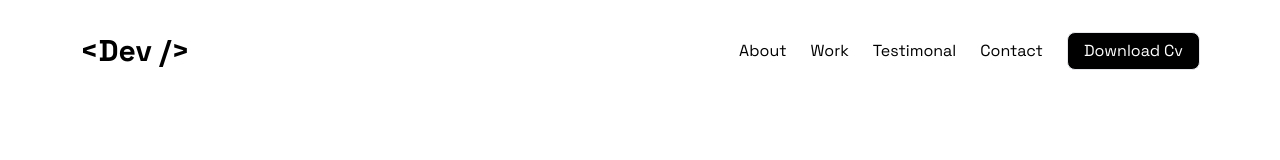
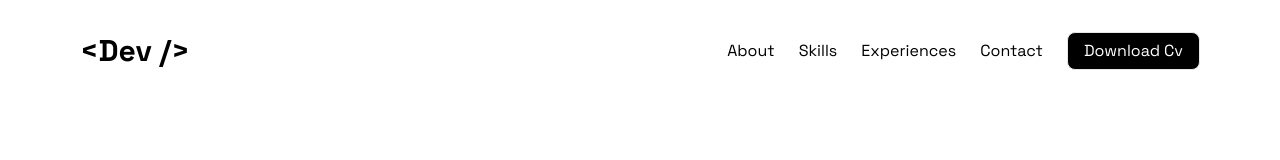
Before and after one commit to GedeonRO/portfolio, a React (Vite) app: page / in a window 1280 px wide. Shown: the top 160 px of the page. Built offline with nearby package versions, Linux system fonts and the light colour scheme.

Commit message:
add navigation to section

```diff
--- a/src/components/Experience.tsx
+++ b/src/components/Experience.tsx
@@ -1,6 +1,6 @@
 export default function Experience() {
   return (
-    <div className="px-[20px] md:px-[80px] py-[48px] md:py-[96px] bg-gray-50 w-full items-center flex">
+    <div id="experience" className="px-[20px] md:px-[80px] py-[48px] md:py-[96px] bg-gray-50 w-full items-center flex">
       <div className="flex flex-col gap-[48px] items-center w-full md:px-[32px]">
         <div className="flex flex-col gap-[16px] items-center">
           <span className="bg-gray-200 px-[20px] py-[4px] rounded-[12px]">
--- a/src/components/Navbar.tsx
+++ b/src/components/Navbar.tsx
@@ -3,6 +3,12 @@ import { useState } from "react";
 
 export default function Navbar() {
   const [isShow, setShow] = useState(false);
+  const scrollToSection = (sectionId: string) => {
+    const section = document.getElementById(sectionId);
+    if (section) {
+      section.scrollIntoView({ behavior: "smooth" });
+    }
+  };
   return (
     <>
       <div className="flex w-full justify-between py-[32px] items-center px-[20px] md:px-[80px] bg-[#fff]">
@@ -10,10 +16,26 @@ export default function Navbar() {
           <span className="font-bold text-3xl text-nowrap">{"<Dev />"}</span>
         </div>
         <div className="hidden md:flex gap-[24px] items-center">
-          <span className="cursor-pointer hover:font-medium">About</span>
-          <span className="cursor-pointer hover:font-medium">Work</span>
-          <span className="cursor-pointer hover:font-medium">Testimonal</span>
-          <span className="cursor-pointer hover:font-medium">Contact</span>
+          <span
+            className="cursor-pointer hover:font-medium"
+            onClick={() => scrollToSection("about")}>
+            About
+          </span>
+          <span
+            className="cursor-pointer hover:font-medium"
+            onClick={() => scrollToSection("skills")}>
+            Skills
+          </span>
+          <span
+            className="cursor-pointer hover:font-medium"
+            onClick={() => scrollToSection("experience")}>
+            Experiences
+          </span>
+          <span
+            className="cursor-pointer hover:font-medium"
+            onClick={() => scrollToSection("contact")}>
+            Contact
+          </span>
           <button className="bg-[#000] text-[#fff] rounded-[8px] px-[16px] py-[6px] transition ease-in-out duration-500 hover:bg-[#fff] hover:text-[#000] border ">
             Download Cv
           </button>
@@ -25,10 +47,10 @@ export default function Navbar() {
       <div>
         {isShow && (
           <div className="grid grid-cols-[0.45fr_1.65fr] bg-[#5150509c] fixed right-0 top-0 w-full h-full z-[1000]">
-            <div className="px-12 py-16 z-20 " onClick={() => setShow(false)}>
+            <div className="px-4 py-16 z-20 " onClick={() => setShow(false)}>
               <CloseCircle size="32" color="#fff" />
             </div>
-            <div className=" flex flex-col text-[#fff] gap-[24px] right-0  top-0 bg-neutral-900  h-full p-12 pb-2 rounded-s-2xl">
+            <div className=" flex flex-col text-[#fff] gap-[24px] right-0  top-0 bg-neutral-900  h-full px-8 py-12 pb-2 rounded-s-2xl">
               <span className="cursor-pointer hover:font-medium">About</span>
               <span className="cursor-pointer hover:font-medium">Work</span>
               <span className="cursor-pointer hover:font-medium">
--- a/src/components/about.tsx
+++ b/src/components/about.tsx
@@ -1,6 +1,6 @@
 export default function About() {
   return (
-    <div className="px-[20px] md:px-[80px] bg-gray-50 py-[48px] md:py-[96px] flex items-center w-full">
+    <div id="about" className="px-[20px] md:px-[80px] bg-gray-50 py-[48px] md:py-[96px] flex items-center w-full">
       <div className="flex flex-col gap-[48px] md:px-[32px] items-center w-full">
         <span className="bg-gray-200 px-[20px] py-[4px] rounded-[12px]">
           About me
--- a/src/components/contact.tsx
+++ b/src/components/contact.tsx
@@ -21,7 +21,7 @@ export default function Contact() {
   };
 
   return (
-    <div className="px-[20px] md:px-[80px] py-[48px] md:py-[96px] bg-gray-50 w-full items-center flex">
+    <div id="contact" className="px-[20px] md:px-[80px] py-[48px] md:py-[96px] bg-gray-50 w-full items-center flex">
       <div className="flex flex-col gap-[24px] md:gap-[48px] items-center w-full md:px-[32px]">
         <div className="flex flex-col gap-[16px] items-center md:w-[50%]">
           <span className="bg-gray-200 px-[20px] py-[4px] rounded-[12px]">
--- a/src/components/skills.tsx
+++ b/src/components/skills.tsx
@@ -15,7 +15,7 @@ import {
 
 export default function Skills() {
   return (
-    <div className="px-[20px] md:px-[80px] py-[48px] md:py-[96px] items-center w-full flex">
+    <div id="skills" className="px-[20px] md:px-[80px] py-[48px] md:py-[96px] items-center w-full flex">
       <div className="flex flex-col gap-[48px] md:px-[32px] w-full">
         <div className="flex flex-col gap-[16px] items-center">
           <span className="bg-gray-200 px-[20px] py-[4px] rounded-[12px]">
```
